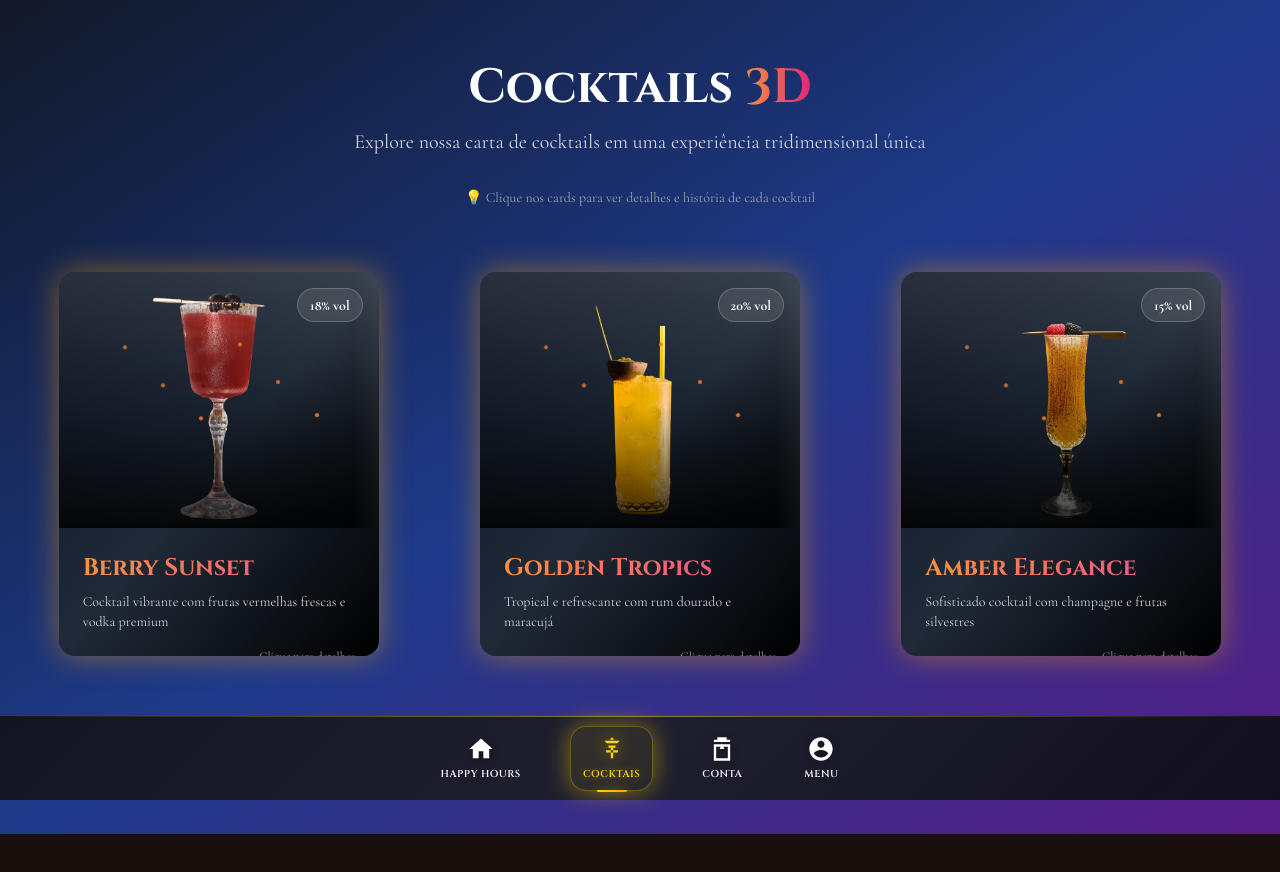
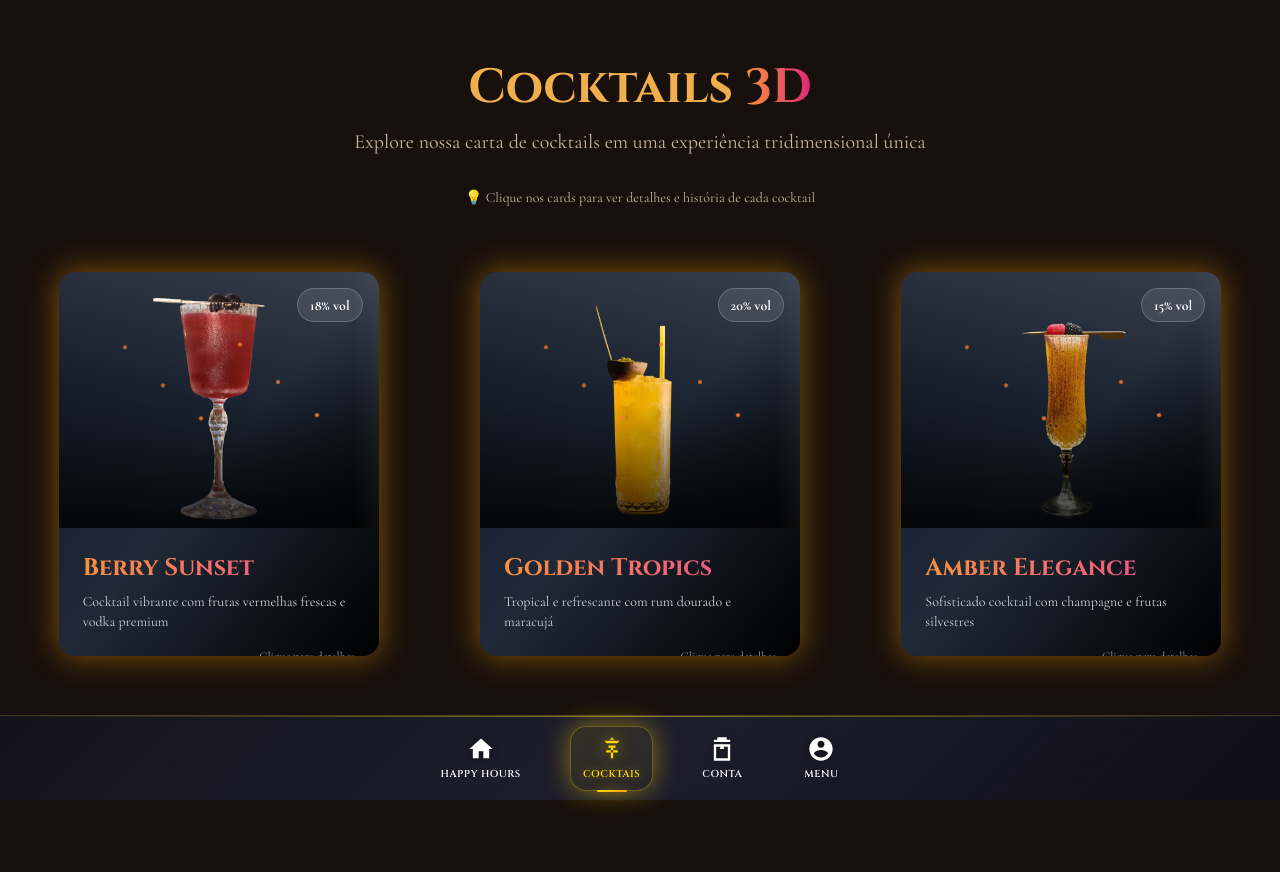
Before and after one commit to 2lins/ocean-login-craft, a React (Vite) app: page /cocktails in a window 1280 px wide. Shown: the top 872 px of the page. Built offline with nearby package versions, Linux system fonts and the light colour scheme; the HTML template or start-up script is replaced by a standard one.

Commit message:
Atualizar background dos Cocktails 3D
Apliquei o mesmo background utilizado no Menu ao grid de Cocktails 3D, substituindo o gradiente atual para alinhar visualmente com o design system/tema do menu. Também ajustei textos para usar cores do design system conforme necessário.

```diff
--- a/src/components/Cocktails/CocktailsGrid3D.tsx
+++ b/src/components/Cocktails/CocktailsGrid3D.tsx
@@ -14,18 +14,18 @@ export const CocktailsGrid3D = () => {
   };
 
   return (
-    <div className="min-h-screen bg-gradient-to-br from-gray-900 via-blue-900 to-purple-900 py-16">
+    <div className="relative min-h-screen bg-background py-16">
       <div className="max-w-7xl mx-auto px-6">
 
         {/* Header */}
         <div className="text-center mb-16">
-          <h1 className="text-5xl font-bold text-white mb-4 font-cinzel">
+          <h1 className="text-5xl font-bold text-primary mb-4 font-cinzel">
             Cocktails <span className="bg-gradient-to-r from-orange-400 to-pink-600 bg-clip-text text-transparent">3D</span>
           </h1>
-          <p className="text-xl text-gray-300 max-w-2xl mx-auto font-cormorant">
+          <p className="text-xl text-muted-foreground max-w-2xl mx-auto font-cormorant">
             Explore nossa carta de cocktails em uma experiência tridimensional única
           </p>
-          <div className="mt-8 text-gray-400 text-sm">
+          <div className="mt-8 text-muted-foreground text-sm">
             💡 Clique nos cards para ver detalhes e história de cada cocktail
           </div>
         </div>
@@ -44,7 +44,7 @@ export const CocktailsGrid3D = () => {
         {/* Footer */}
         <div className="text-center mt-16">
           <div className="inline-block glass-effect rounded-full px-6 py-3">
-            <span className="text-white font-medium">
+            <span className="text-foreground font-medium">
               🍸 {cocktailsData.length} Cocktails Disponíveis
             </span>
           </div>
```
